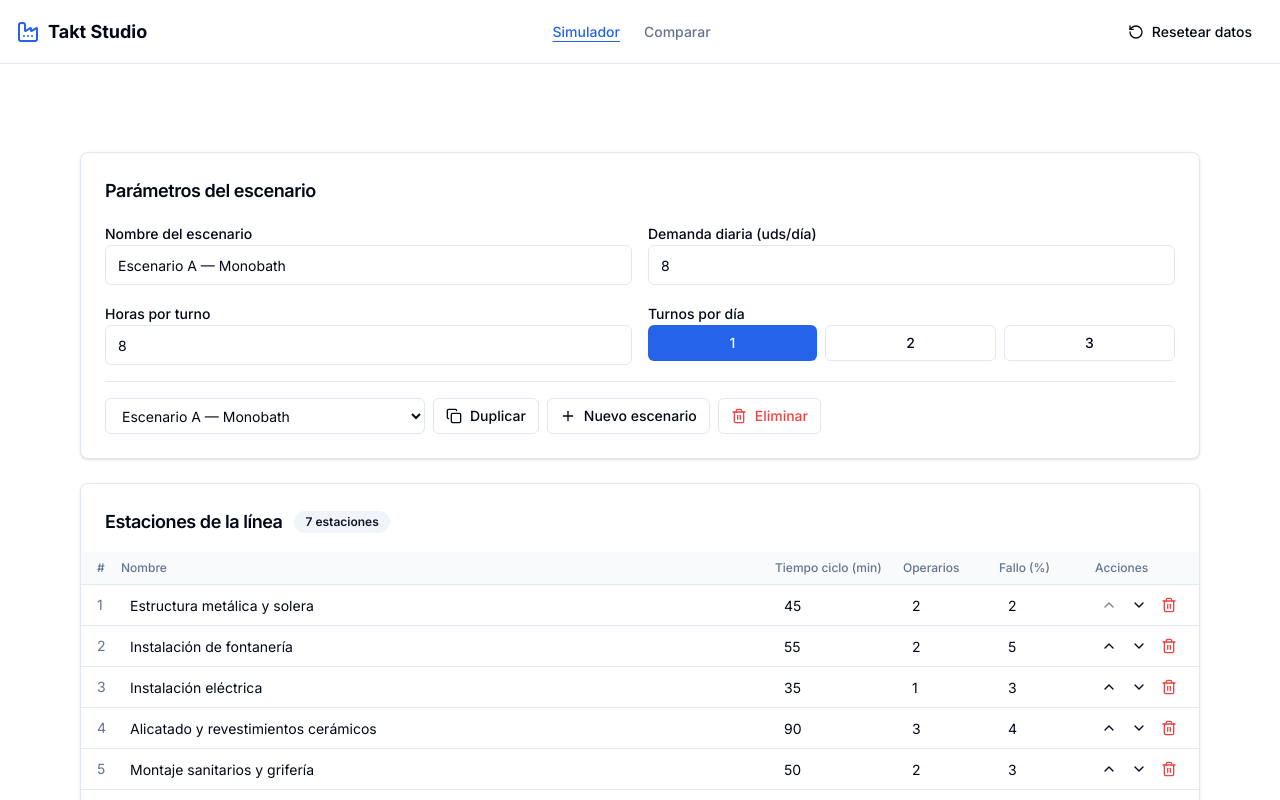
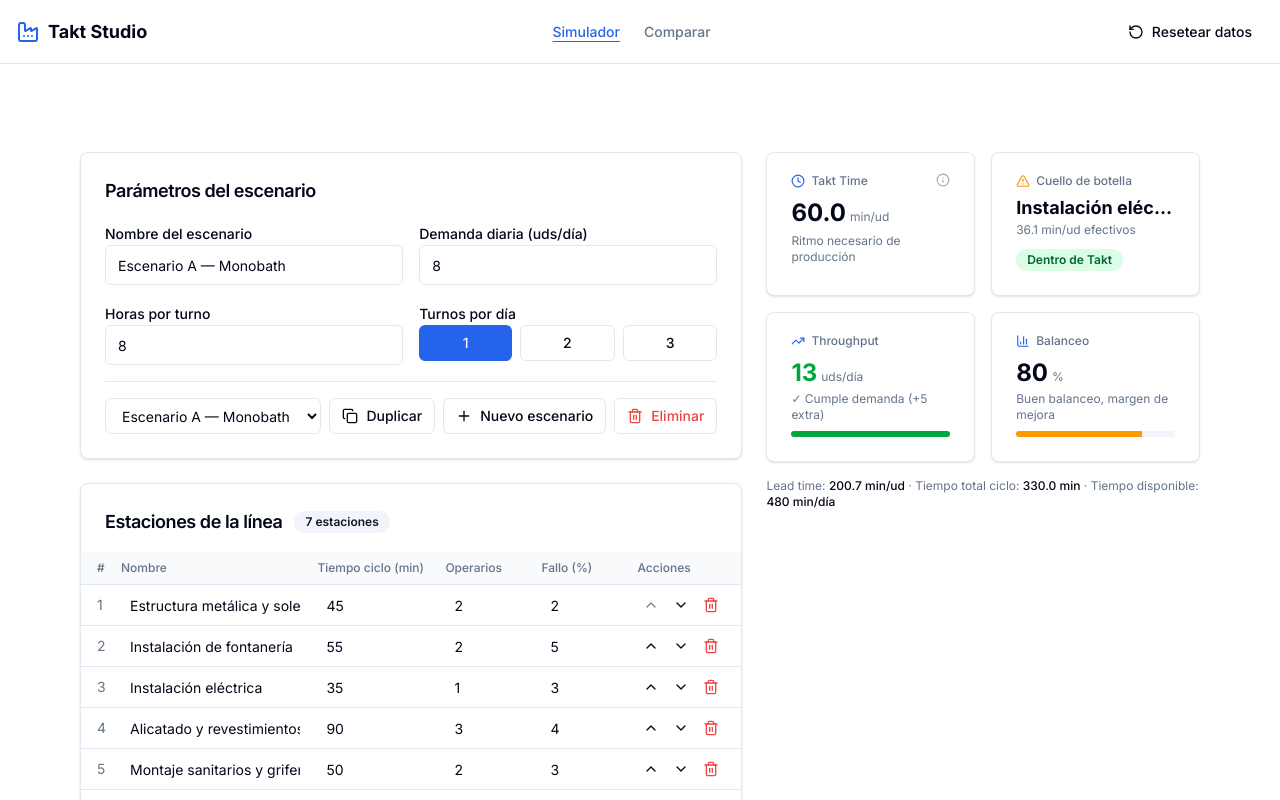
Before and after one commit to markusx5622/takt-studio, a Next.js app: page /simulador in a window 1280 px wide. Shown: the top 800 px of the page. Built offline with nearby package versions, Linux system fonts and the light colour scheme.

Commit message:
feat: panel de KPIs con 4 métricas y semáforos
https://claude.ai/code/session_01P2kARcetvvfqfwJSx6e9T4

```diff
--- a/app/simulador/page.tsx
+++ b/app/simulador/page.tsx
@@ -1,11 +1,24 @@
 import ScenarioControls from "@/components/ScenarioControls"
 import StationEditor from "@/components/StationEditor"
+import KpiPanel from "@/components/KpiPanel"
 
 export default function SimuladorPage() {
   return (
-    <div className="mx-auto max-w-6xl space-y-6 px-4 py-6">
-      <ScenarioControls />
-      <StationEditor />
+    <div className="mx-auto max-w-6xl px-4 py-6">
+      <div className="grid grid-cols-1 gap-6 lg:grid-cols-5">
+        {/* Left column — 60% */}
+        <div className="space-y-6 lg:col-span-3">
+          <ScenarioControls />
+          <StationEditor />
+        </div>
+
+        {/* Right column — 40%, sticky on desktop */}
+        <div className="lg:col-span-2">
+          <div className="lg:sticky lg:top-20">
+            <KpiPanel />
+          </div>
+        </div>
+      </div>
     </div>
   )
 }
--- /dev/null
+++ b/components/KpiPanel.tsx
@@ -0,0 +1,211 @@
+"use client"
+
+import { useTaktStore, useHydrated } from "@/lib/store"
+import { calculateAllKPIs } from "@/lib/calculations"
+import { Card, CardContent } from "@/components/ui/card"
+import { Badge } from "@/components/ui/badge"
+import { Tooltip, TooltipContent, TooltipTrigger } from "@/components/ui/tooltip"
+import { Clock, AlertTriangle, TrendingUp, BarChart3, Info } from "lucide-react"
+import { cn } from "@/lib/utils"
+
+// ─── Mini progress bar ─────────────────────────────────────────────────────────
+
+function ProgressBar({ value, colorClass }: { value: number; colorClass: string }) {
+  return (
+    <div className="mt-2 h-1.5 w-full overflow-hidden rounded-full bg-secondary">
+      <div
+        className={cn("h-full transition-all duration-300", colorClass)}
+        style={{ width: `${Math.min(100, Math.max(0, value))}%` }}
+      />
+    </div>
+  )
+}
+
+// ─── Skeleton ──────────────────────────────────────────────────────────────────
+
+function KpiPanelSkeleton() {
+  return (
+    <div className="space-y-4">
+      <div className="grid grid-cols-1 gap-4 sm:grid-cols-2">
+        {Array.from({ length: 4 }).map((_, i) => (
+          <Card key={i}>
+            <CardContent className="pt-5">
+              <div className="h-3 w-20 animate-pulse rounded bg-muted" />
+              <div className="mt-3 h-8 w-16 animate-pulse rounded bg-muted" />
+              <div className="mt-2 h-3 w-28 animate-pulse rounded bg-muted" />
+            </CardContent>
+          </Card>
+        ))}
+      </div>
+      <div className="h-3 w-full animate-pulse rounded bg-muted" />
+    </div>
+  )
+}
+
+// ─── Main component ────────────────────────────────────────────────────────────
+
+export default function KpiPanel() {
+  const hydrated = useHydrated()
+  const scenario = useTaktStore((state) =>
+    state.scenarios.find((sc) => sc.id === state.activeScenarioId)
+  )
+
+  if (!hydrated) return <KpiPanelSkeleton />
+
+  if (!scenario || scenario.stations.length === 0) {
+    return (
+      <Card>
+        <CardContent className="flex min-h-[200px] items-center justify-center p-6">
+          <p className="text-center text-sm text-muted-foreground">
+            Añade estaciones para ver los KPIs
+          </p>
+        </CardContent>
+      </Card>
+    )
+  }
+
+  const kpis = calculateAllKPIs(scenario)
+
+  const bottleneckExceedsTakt = kpis.bottleneckCycleMin > kpis.taktTimeMin
+
+  const throughputPct =
+    scenario.demandPerDay > 0
+      ? (kpis.throughputPerDay / scenario.demandPerDay) * 100
+      : 0
+  const throughputColorClass = kpis.meetsDemand ? "bg-green-600" : "bg-red-600"
+
+  const effPct = kpis.balancingEfficiency * 100
+  const effColorClass =
+    effPct >= 85 ? "bg-green-600" : effPct >= 70 ? "bg-amber-500" : "bg-red-600"
+  const effLabel =
+    effPct >= 85
+      ? "Excelente balanceo"
+      : effPct >= 70
+        ? "Buen balanceo, margen de mejora"
+        : "Línea desbalanceada — redistribuir cargas"
+
+  return (
+    <div className="space-y-4">
+      <div className="grid grid-cols-1 gap-4 sm:grid-cols-2">
+
+        {/* CARD 1 — Takt Time */}
+        <Card>
+          <CardContent className="pt-5">
+            <div className="flex items-start justify-between">
+              <div className="flex items-center gap-1.5 text-xs font-medium text-muted-foreground">
+                <Clock className="h-3.5 w-3.5 text-primary" />
+                Takt Time
+              </div>
+              <Tooltip>
+                <TooltipTrigger>
+                  <Info className="h-3.5 w-3.5 text-muted-foreground/60 hover:text-muted-foreground" />
+                </TooltipTrigger>
+                <TooltipContent side="left">
+                  <p>
+                    Tiempo disponible ({kpis.availableTimeMin.toFixed(0)} min) ÷{" "}
+                    Demanda ({scenario.demandPerDay} uds)
+                  </p>
+                </TooltipContent>
+              </Tooltip>
+            </div>
+            <div className="mt-2">
+              <span className="text-2xl font-bold">{kpis.taktTimeMin.toFixed(1)}</span>
+              <span className="ml-1 text-xs text-muted-foreground">min/ud</span>
+            </div>
+            <p className="mt-1 text-xs text-muted-foreground">Ritmo necesario de producción</p>
+          </CardContent>
+        </Card>
+
+        {/* CARD 2 — Cuello de botella */}
+        <Card>
+          <CardContent className="pt-5">
+            <div className="flex items-center gap-1.5 text-xs font-medium text-muted-foreground">
+              <AlertTriangle
+                className={cn(
+                  "h-3.5 w-3.5",
+                  bottleneckExceedsTakt ? "text-destructive" : "text-amber-500"
+                )}
+              />
+              Cuello de botella
+            </div>
+            <div
+              className="mt-2 truncate text-lg font-bold leading-tight"
+              title={kpis.bottleneckStationName}
+            >
+              {kpis.bottleneckStationName || "—"}
+            </div>
+            <p className="mt-0.5 text-xs text-muted-foreground">
+              {kpis.bottleneckCycleMin.toFixed(1)} min/ud efectivos
+            </p>
+            <div className="mt-2">
+              {bottleneckExceedsTakt ? (
+                <Badge variant="destructive" className="text-xs">Excede Takt</Badge>
+              ) : (
+                <Badge variant="success" className="text-xs">Dentro de Takt</Badge>
+              )}
+            </div>
+          </CardContent>
+        </Card>
+
+        {/* CARD 3 — Throughput */}
+        <Card>
+          <CardContent className="pt-5">
+            <div className="flex items-center gap-1.5 text-xs font-medium text-muted-foreground">
+              <TrendingUp className="h-3.5 w-3.5 text-primary" />
+              Throughput
+            </div>
+            <div className="mt-2">
+              <span
+                className={cn(
+                  "text-2xl font-bold",
+                  kpis.meetsDemand ? "text-green-600" : "text-red-600"
+                )}
+              >
+                {kpis.throughputPerDay}
+              </span>
+              <span className="ml-1 text-xs text-muted-foreground">uds/día</span>
+            </div>
+            <p className="mt-0.5 text-xs text-muted-foreground">
+              {kpis.meetsDemand
+                ? `✓ Cumple demanda (+${kpis.demandDelta} extra)`
+                : `✗ Déficit de ${Math.abs(kpis.demandDelta)} uds/día`}
+            </p>
+            <ProgressBar value={throughputPct} colorClass={throughputColorClass} />
+          </CardContent>
+        </Card>
+
+        {/* CARD 4 — Eficiencia de balanceo */}
+        <Card>
+          <CardContent className="pt-5">
+            <div className="flex items-center gap-1.5 text-xs font-medium text-muted-foreground">
+              <BarChart3 className="h-3.5 w-3.5 text-primary" />
+              Balanceo
+            </div>
+            <div className="mt-2">
+              <span className="text-2xl font-bold">
+                {(kpis.balancingEfficiency * 100).toFixed(0)}
+              </span>
+              <span className="ml-1 text-xs text-muted-foreground">%</span>
+            </div>
+            <p className="mt-0.5 text-xs text-muted-foreground">{effLabel}</p>
+            <ProgressBar value={effPct} colorClass={effColorClass} />
+          </CardContent>
+        </Card>
+      </div>
+
+      {/* Secondary stats */}
+      <p className="text-xs text-muted-foreground">
+        Lead time:{" "}
+        <span className="font-medium text-foreground">{kpis.leadTimeMin.toFixed(1)} min/ud</span>
+        {" · "}
+        Tiempo total ciclo:{" "}
+        <span className="font-medium text-foreground">{kpis.totalCycleMin.toFixed(1)} min</span>
+        {" · "}
+        Tiempo disponible:{" "}
+        <span className="font-medium text-foreground">
+          {kpis.availableTimeMin.toFixed(0)} min/día
+        </span>
+      </p>
+    </div>
+  )
+}
```
